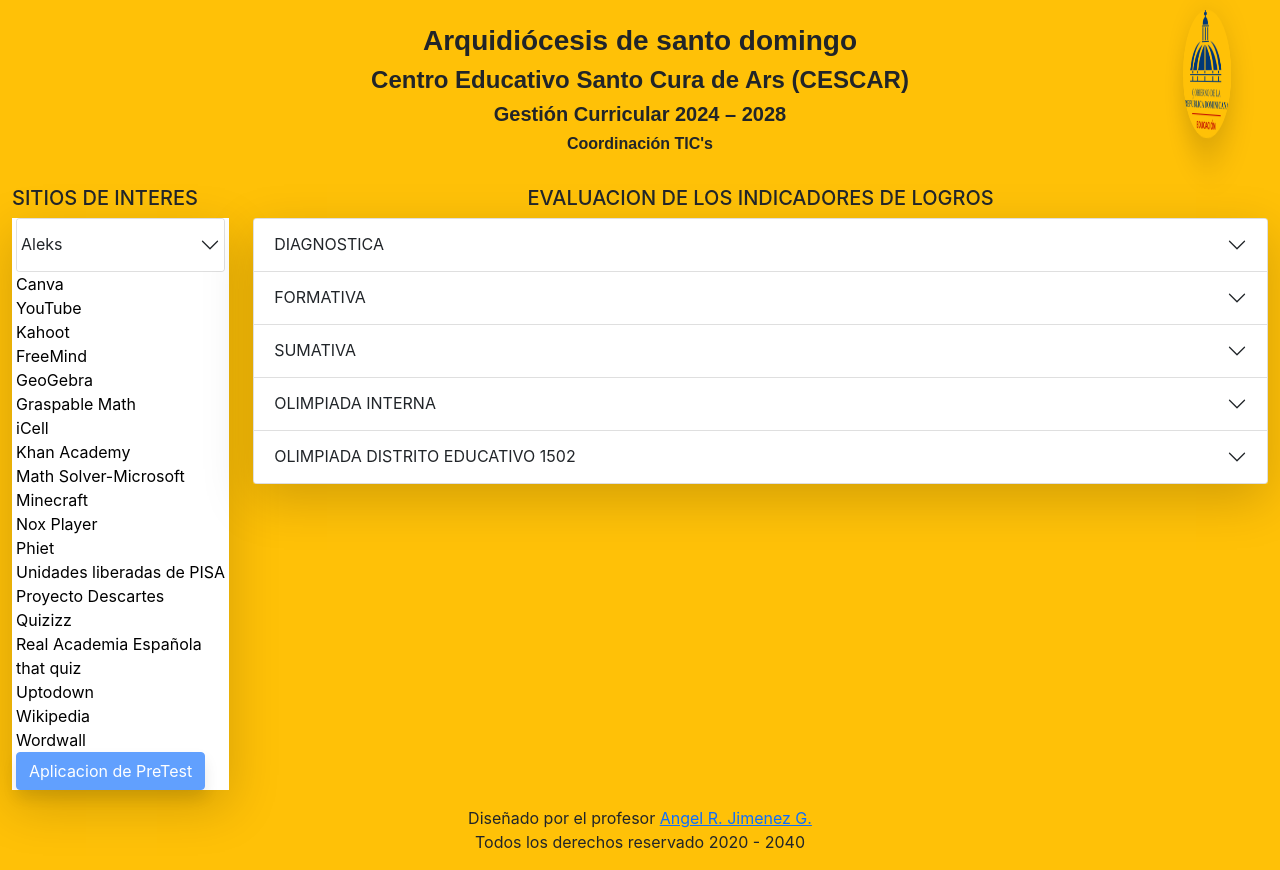
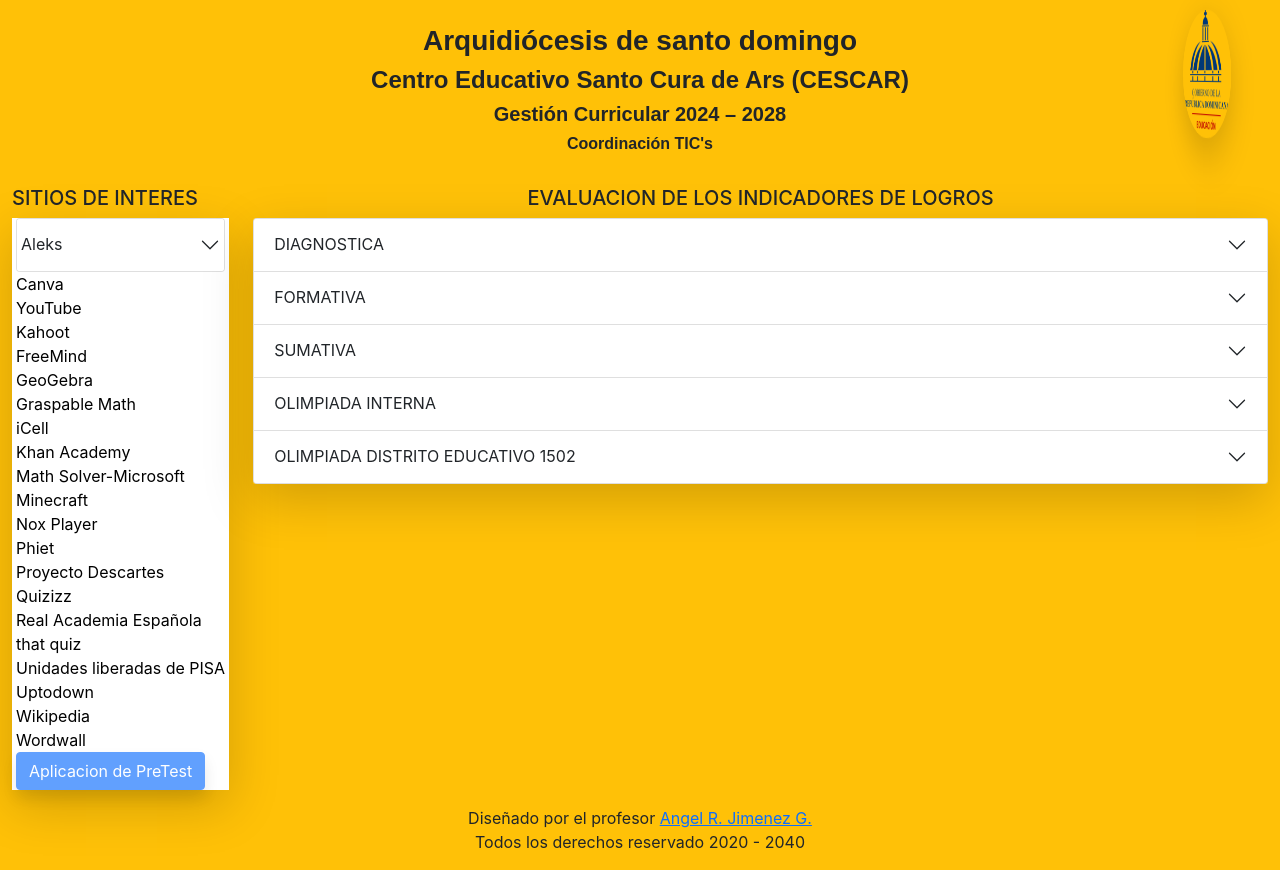
Before and after one commit to cescarsoporte/web, a React (Create React App) app: page / in a window 1280 px wide. Built offline with nearby package versions, Linux system fonts and the light colour scheme.

Commit message:
Prueba pisa 2

```diff
--- a/package.json
+++ b/package.json
@@ -7,6 +7,7 @@
     "@testing-library/jest-dom": "^5.17.0",
     "@testing-library/react": "^13.4.0",
     "@testing-library/user-event": "^13.5.0",
+    "package": "^1.0.1",
     "react": "^18.3.1",
     "react-dom": "^18.3.1",
     "react-scripts": "5.0.1"
--- a/src/components/Sitios.js
+++ b/src/components/Sitios.js
@@ -47,11 +47,11 @@ const Sitios = () => {
                 <li><a href="https://education.minecraft.net/es-es" target="_blank" title="Aprendizaje basado en juegos">Minecraft</a></li>
                 <li><a href="https://es.bignox.com/" target="_blank" title="Emulador o simulador del sistema operativo Android. El cual puede utilizarse en u n ordenador para acceder a las aplicaciones que solo son compatibles con Android.">Nox Player</a></li>
                 <li><a href="https://phet.colorado.edu/es/" target="_blank" title="Simulaciones interactivas de ciencias y matemáticas que se basan en la investigación.">Phiet</a></li>
-				<li><a href="https://pisa2022-questions.oecd.org/" target="_blank" title="Contenidos basado en las unidades liberadas de PISA.">Unidades liberadas de PISA</a></li>
 				<li><a href="https://proyectodescartes.org/competencias/" target="_blank" title="Esta web recoge objetos de aprendizaje interactivos cuyo objetivo es la formación y evaluación competencial. Sus contenidos se basan en las unidades liberadas de PISA.">Proyecto Descartes</a></li>
                 <li><a href="https://quizizz.com/join/" target="_blank" title="es una web/app gratuita que permite crear cuestionarios online de manera lúdica y divertida, que los estudiantes pueden responder de tres maneras distintas: En un juego en directo, como tareas, o de manera individual.">Quizizz</a></li>
                 <li><a href="https://dle.rae.es/" target="_blank" title="El Diccionario de la lengua española es la obra lexicográfica de referencia de la Academia. Es fruto de la colaboración de las veintidós corporaciones integradas en la Asociación de Academias de la Lengua Española (ASALE).">Real Academia Española</a></li>
                 <li><a href="https://www.thatquiz.org/es/" target="_blank" title="Herramienta web, que nos permite plantear exámenes, o actividades, para realizarlos online, permitiendo conocer los resultados de dicha evaluación instantáneamente.">that quiz</a></li>
+				<li><a href="https://pisa2022-questions.oecd.org/" target="_blank" title="Contenidos basado en las unidades liberadas de PISA.">Unidades liberadas de PISA</a></li>
                 <li><a href="https://www.uptodown.com/android" target="_blank" title="Es un marketplace centrado en la distribución de software de escritorio y aplicaciones móviles.">Uptodown</a></li>
                 <li><a href="https://es.wikipedia.org/wiki/Wikipedia:Portada" target="_blank" title="La enciclopedia de contenido libre.">Wikipedia</a></li>
                 <li><a href="https://wordwall.net/" target="_blank" title="crear juegos interactivos y materiales impresos para sus alumnos. ">Wordwall</a></li>
```
Also changed, not shown: 1 other file (tests, documents, lock files or other folders).
